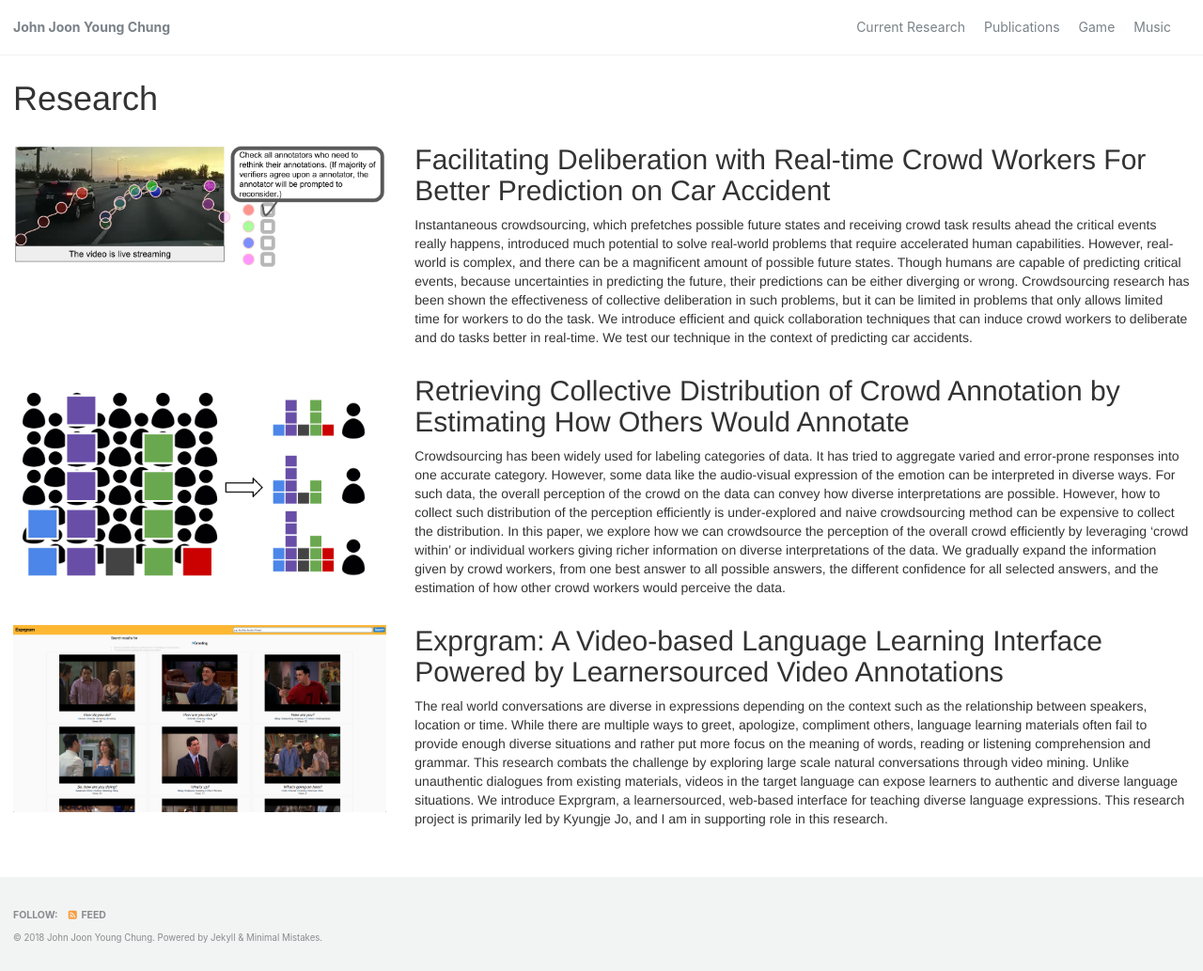
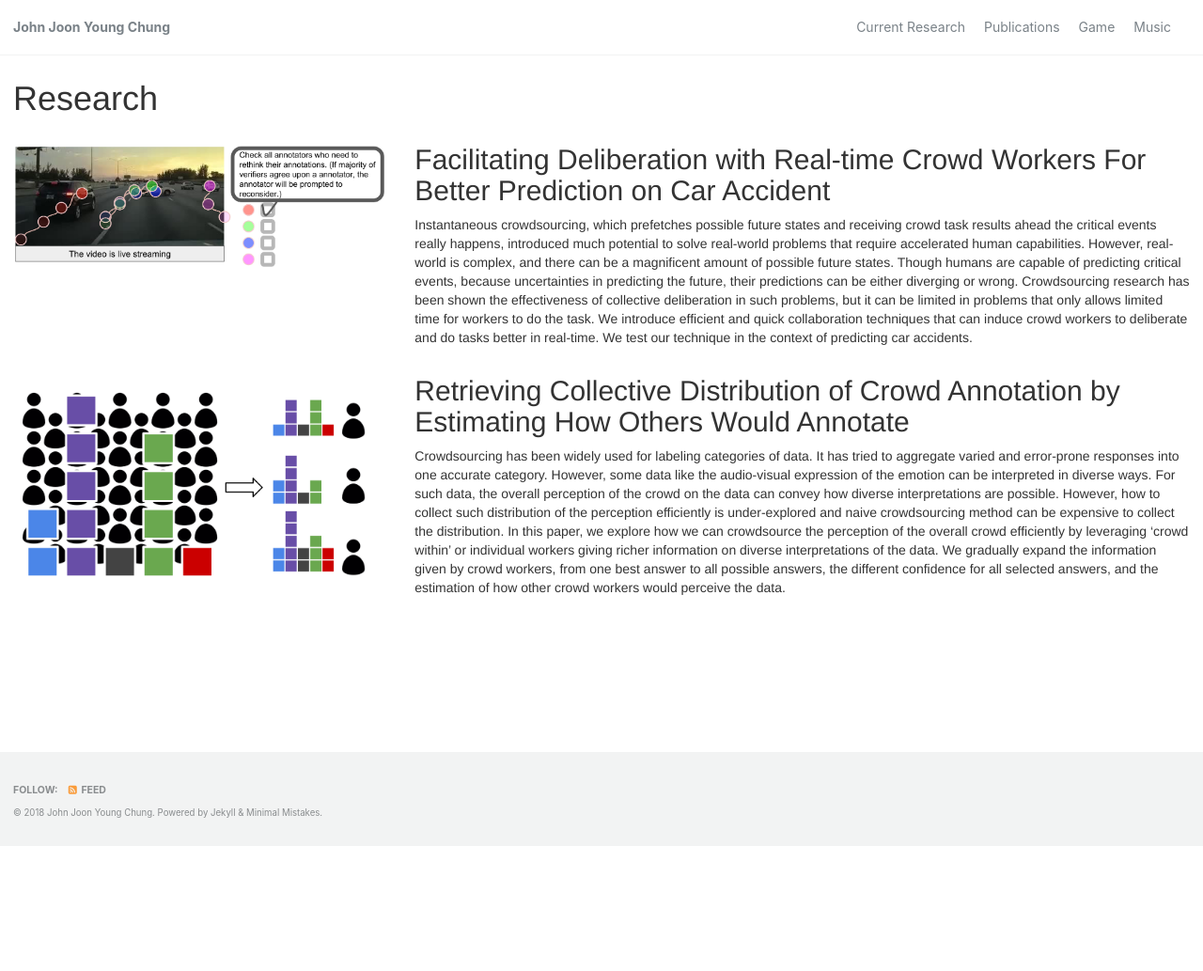
Before and after one commit to johnr0/johnr0.github.io, a Jekyll site: the page built from research.html, in a window 1280 px wide. Shown: the whole page at 94% size. Built offline with Jekyll 4.4.1, drawn with Linux system fonts in a browser that asks for light colours; after the commit the page ends 900 px from its top, so only the background shows below that.

Commit message:
research deprecated

```diff
--- a/_posts/research_deprecated/2017-10-05-Exprgram.markdown
+++ b/_posts/research_deprecated/2017-10-05-Exprgram.markdown
@@ -1,7 +1,7 @@
 ---
 title: "Exprgram: A Video-based Language Learning Interface Powered by Learnersourced Video Annotations"
 categories:
-  - research
+  - none
 tags:
   - crowdsourcing, learnersourcing, language learning
 img: 2017-exprgram.png
```
